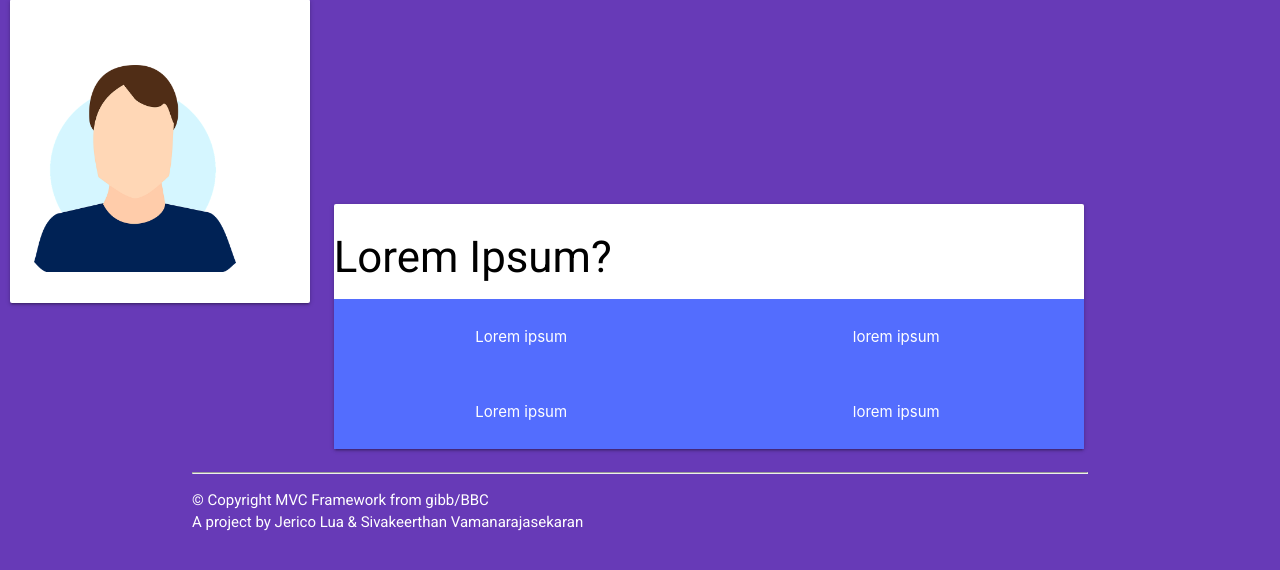
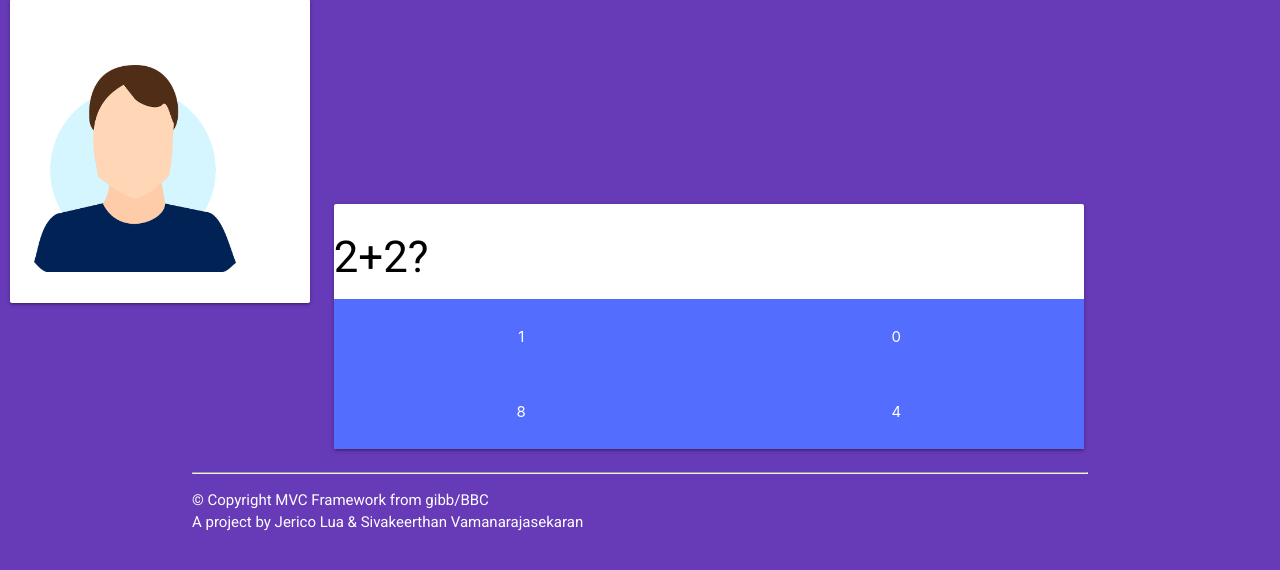
Before and after one commit to jericoluislua/MRT-SJ, a PHP site: template view/choice_MuCho.php in a window 1280 px wide. Shown: the part 118-688 px from the top of the page. Run offline with PHP 8.4, Linux system fonts and the light colour scheme; the template is opened without the code that fills it, so the values that code supplies are empty; the visitor is signed in with stand-in values (Sample User, id 1); some libraries are stand-ins or nearby versions.

Commit message:
MuCho example is ready

```diff
--- a/public/js/main.js
+++ b/public/js/main.js
@@ -77,6 +77,13 @@ $(".btn32").click(function () {
     disablebtns();
     disablecol("c2");
 });
-$("#answer-div button").click(function () {
+$("#answer-div .solut").click(function () {
+    $("#answer-div button").addClass("wrong-answ");
+    $(this).removeClass("wrong-answ");
     $(this).addClass("right-answ");
 });
+$("#answer-div button").click(function (){
+    $(this).addClass("wrong-answ");
+    $("#answer-div .solut").addClass("right-answ");
+    $("#answer-div .solut").removeClass("wrong-answ");
+});
--- a/view/choice_MuCho.php
+++ b/view/choice_MuCho.php
@@ -8,11 +8,11 @@
     <div id="training-canvas" class="card">
         <div id="MuCho">
             <div id="quest-div">
-                <h3 class="quest">Lorem Ipsum?</h3>
+                <h3 class="quest">2+2?</h3>
             </div>
             <div id="answer-div">
-                <row  id="opt1"> <div class="c1"><button>Lorem ipsum</button></div> <div class="c2"><button>lorem ipsum</button></div></row>
-                <row  id="opt2"> <div class="c1"><button>Lorem ipsum</button></div> <div class="c2"><button>lorem ipsum</button></div></row>
+                <row  id="opt1"> <div class="c1"><button>1</button></div> <div class="c2"><button>0</button></div></row>
+                <row  id="opt2"> <div class="c1"><button>8</button></div> <div class="c2"><button class="solut">4</button></div></row>
             </div>
         </div>
     </div>
```
